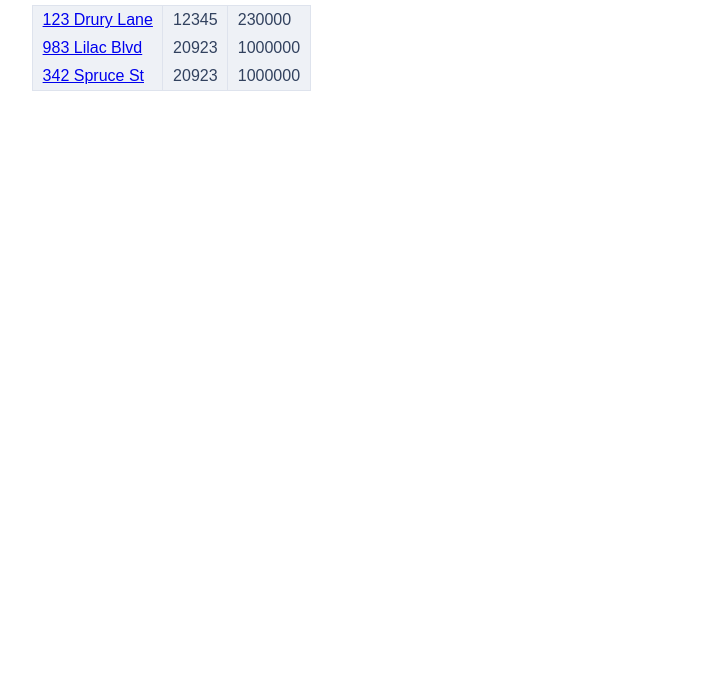
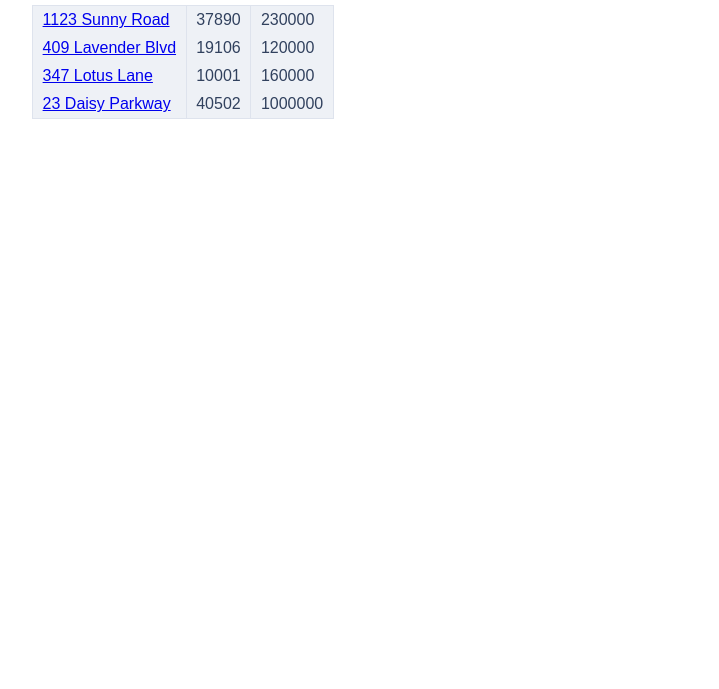
Before and after one commit to pselle/choosing-javascript-framework, a plain HTML site: page backbone/index.html in a window 1280 px wide. Shown: the part 111-800 px from the top of the page, without its empty margins (108-827 px from the left). Drawn offline with nearby package versions, Linux system fonts and the light colour scheme.

Commit message:
Update backbone to use shared data.json
Backbone now uses shared data.json file

```diff
--- a/backbone/api/properties.json
+++ /dev/null
@@ -1 +0,0 @@
-[{ "id": 1, "streetAddress": "123 Drury Lane", "zipCode": 12345, "currentAsk": 230000, "imagePath": "" }, { "id": 2, "streetAddress": "983 Lilac Blvd", "zipCode": 20923, "currentAsk": 1000000, "imagePath": "" }, { "id": 3, "streetAddress": "342 Spruce St", "zipCode": 20923, "currentAsk": 1000000, "imagePath": ""}]
--- a/backbone/index.html
+++ b/backbone/index.html
@@ -22,14 +22,14 @@
 
     <script type="template" id="property-show">
         <h1><%= streetAddress %></h1>
-        <p>This lovely property lies in the <%= zipCode %> area, with an asking price of <%= currentAsk %></p>
+        <p>This lovely property lies in the <%= zipCode %> area, with an asking price of <%= price %></p>
         <button class="star <%= starred ? "active" : "" %>">Save</button>
     </script>
 
     <script type="template" id="property-list-item">
         <td><a href="#property/<%= id %>"><%= streetAddress %></a></td>
         <td><%= zipCode %></td>
-        <td><%= currentAsk %></td>
+        <td><%= price %></td>
     </script>
 
 
--- a/backbone/js/models.js
+++ b/backbone/js/models.js
@@ -11,6 +11,6 @@ var Property = Backbone.Model.extend({
 Property.Collection = Backbone.Collection.extend({
     model: Property,
     url: function() {
-      return "/backbone/api/properties.json";
+      return "/shared/data.json";
     }
 });
--- a/shared/data.json
+++ b/shared/data.json
@@ -1,36 +1,33 @@
-{
-    "properties": [
-    {
+[{
         "id": 1,
-        "address": "1123 Sunny Road",
-        "zip": 37890,
+        "streetAddress": "1123 Sunny Road",
+        "zipCode": 37890,
         "price": 230000,
         "short_desc": "This is a fantastic house!",
         "photo": "/shared/images/andrewmalone_house.jpg",
         "photo_attribution": "andrewmalone"
     }, {
         "id": 2,
-        "address": "409 Lavender Blvd",
-        "zip": 19106,
+        "streetAddress": "409 Lavender Blvd",
+        "zipCode": 19106,
         "price": 120000,
         "short_desc": "This is a fantastic house!",
         "photo": "/shared/images/joesixpac_house.jpg",
         "photo_attribution": "andrewmalone"
     }, {
         "id": 3,
-        "address": "347 Lotus Lane",
-        "zip": 10001,
+        "streetAddress": "347 Lotus Lane",
+        "zipCode": 10001,
         "price": 160000,
         "short_desc": "This is a fantastic house!",
         "photo": "/shared/images/jwthompson2_house.jpg",
         "photo_attribution": "andrewmalone"
     }, {
         "id": 4,
-        "address": "23 Daisy Parkway",
-        "zip": 40502,
+        "streetAddress": "23 Daisy Parkway",
+        "zipCode": 40502,
         "price": 1000000,
         "short_desc": "This is a fantastic house!",
         "photo": "/shared/images/squirrelradio_house.jpg",
         "photo_attribution": "andrewmalone"
     }]
-}
```
Also changed, not shown: backbone/test/app_test.js (+1 -1 lines), backbone/test/index.html (+2 -2 lines).
